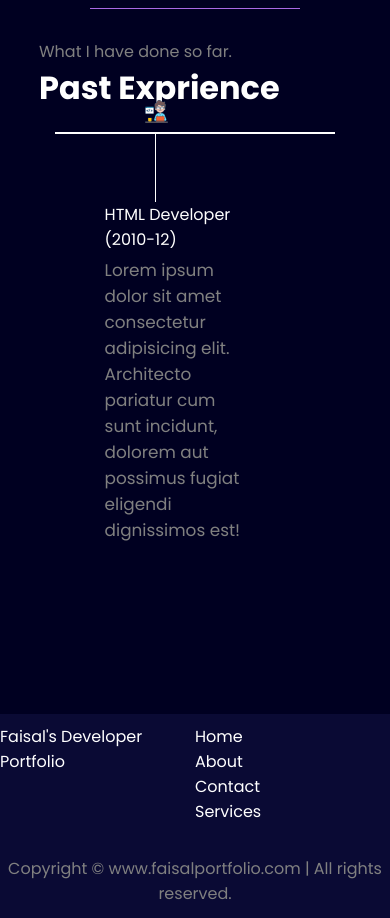
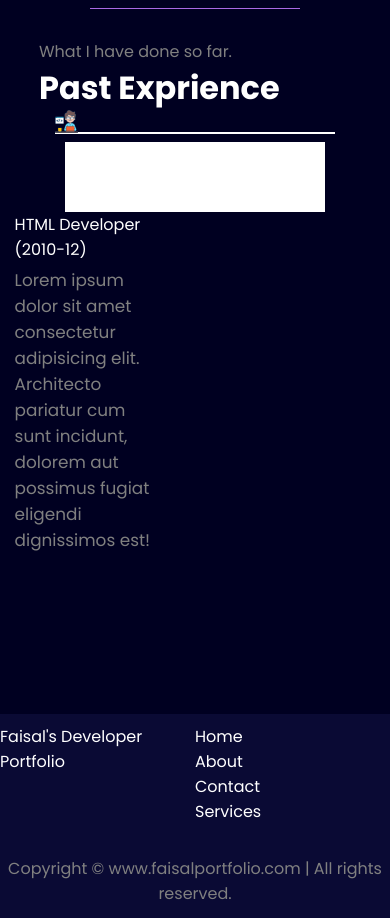
Before and after one commit to faisalnightstar/Portfolio, a plain HTML site: page index.html in a window 390 px wide. Shown: the part 920-1838 px from the top of the page. Drawn offline with nearby package versions, Linux system fonts and the light colour scheme.

Commit message:
bug fixed

```diff
--- a/style.css
+++ b/style.css
@@ -224,7 +224,8 @@ footer{
   }
 
   .secondSection .verticle {
-    /* display: none; Hide vertical line */
+    width: calc(100% - 20px); /* Full width on smaller screens */
+    margin: 10px; /* Adjust margin for spacing */
   }
 
   .footer {
```
